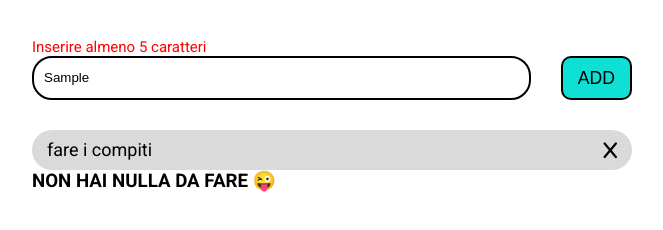
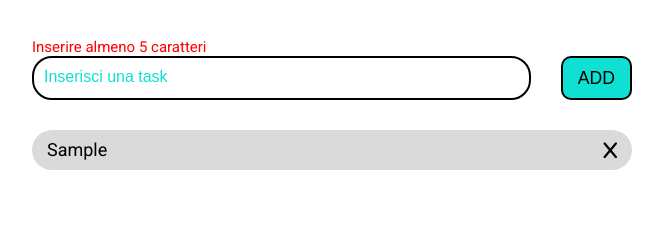
Before and after one commit to Michele-S2001/vue-todolist, a plain HTML site: page index.html in a window 1280 px wide. Both pictures are taken after typing "Sample" into the empty fields and a click on the button "ADD". Shown: the part 80-310 px from the top of the page, without its empty margins (308-971 px from the left). Drawn offline with nearby package versions, Linux system fonts and the light colour scheme.

Commit message:
FEAT > Milestone 1

```diff
--- a/css/style.css
+++ b/css/style.css
@@ -78,6 +78,11 @@ input {
   font-size: 15px;
 }
 
+.taskDone {
+  text-decoration: line-through;
+  text-decoration-thickness: 5px;
+}
+
 .input-field {
   display: flex;
   gap: 30px;
@@ -109,4 +114,5 @@ input {
   padding: 0 15px;
   background-color: var(--grey);
   border-radius: 20px;
+  user-select: none;
 }
--- a/index.html
+++ b/index.html
@@ -13,23 +13,27 @@
   <div id="app">
     <!-- container -->
     <div class="container">
-
+      <!-- title -->
       <h1 id="todo-title">TODO LIST</h1>
-
+      <!-- error message -->
       <span class="error">Inserire almeno 5 caratteri</span>
+      <!-- input field ==> input + button -->
       <div class="input-field">
-        <input class="input-text" type="text" placeholder="Inserisci una task">
-        <button class="cta">ADD</button>
+        <input @keyup.enter="addTask()" class="input-text" type="text" placeholder="Inserisci una task" v-model="taskInput">
+        <button @click="addTask()" class="cta">ADD</button>
       </div>
 
-      <ul class="task-wrap">
-        <li class="task" v-for="(task, index) in todos">
-          {{ todos[index].text }}
+      <!-- Task section -->
+      <ul v-if="isThereTasks()" class="task-wrap">
+        <li class="task" v-for="(task, index) in todos" :key="index" @click="isDone(index)">
+          <p :class="{ taskDone: todos[index].done }">
+            {{ todos[index].text }}
+          </p>
           <i class="fa-solid fa-x"></i>
         </li>
       </ul>
 
-      <h3>NON HAI NULLA DA FARE 😜</h3>
+      <h3 v-else>NON HAI NULLA DA FARE 😜</h3>
 
     </div>
     <!-- end container -->
--- a/js/script.js
+++ b/js/script.js
@@ -4,17 +4,38 @@ createApp({
 
   data() {
     return {
-      todos: [
-        {
-          text: 'fare i compiti',
-          done: false
-        }
-      ]
+      todos: [],
+      taskInput: '',
     }
   },
 
   methods: {
-    //funzioni
+    // genero le task se ce n'è almeno una nell'array
+    isThereTasks() {
+      let thereAreTasks = false;
+      if(this.todos.length > 0) {
+        thereAreTasks = true;
+      }
+      return thereAreTasks;
+    },
+    // aggiungo la nuova task all'array
+    addTask() {
+      this.todos.unshift(
+        {
+          text: this.taskInput,
+          done: false
+        }
+      );
+      this.taskInput = '';
+    },
+    // sbarro la task se completata
+    isDone(indexTask) {
+      if(this.todos[indexTask].done === false) {
+        this.todos[indexTask].done = true
+      } else {
+        this.todos[indexTask].done = false
+      }
+    },
   },
 
   mounted() {
```
Also changed, not shown: 1 other file.
